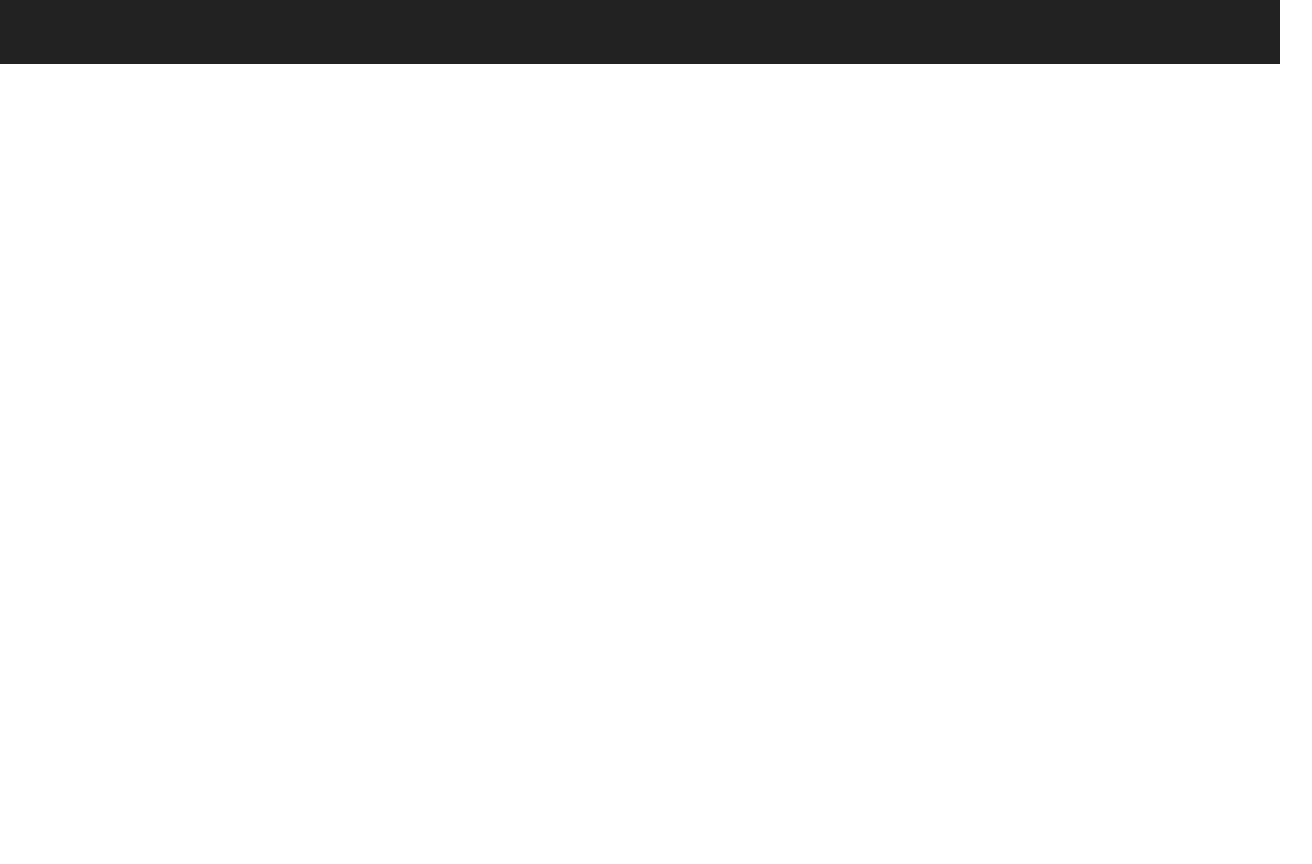
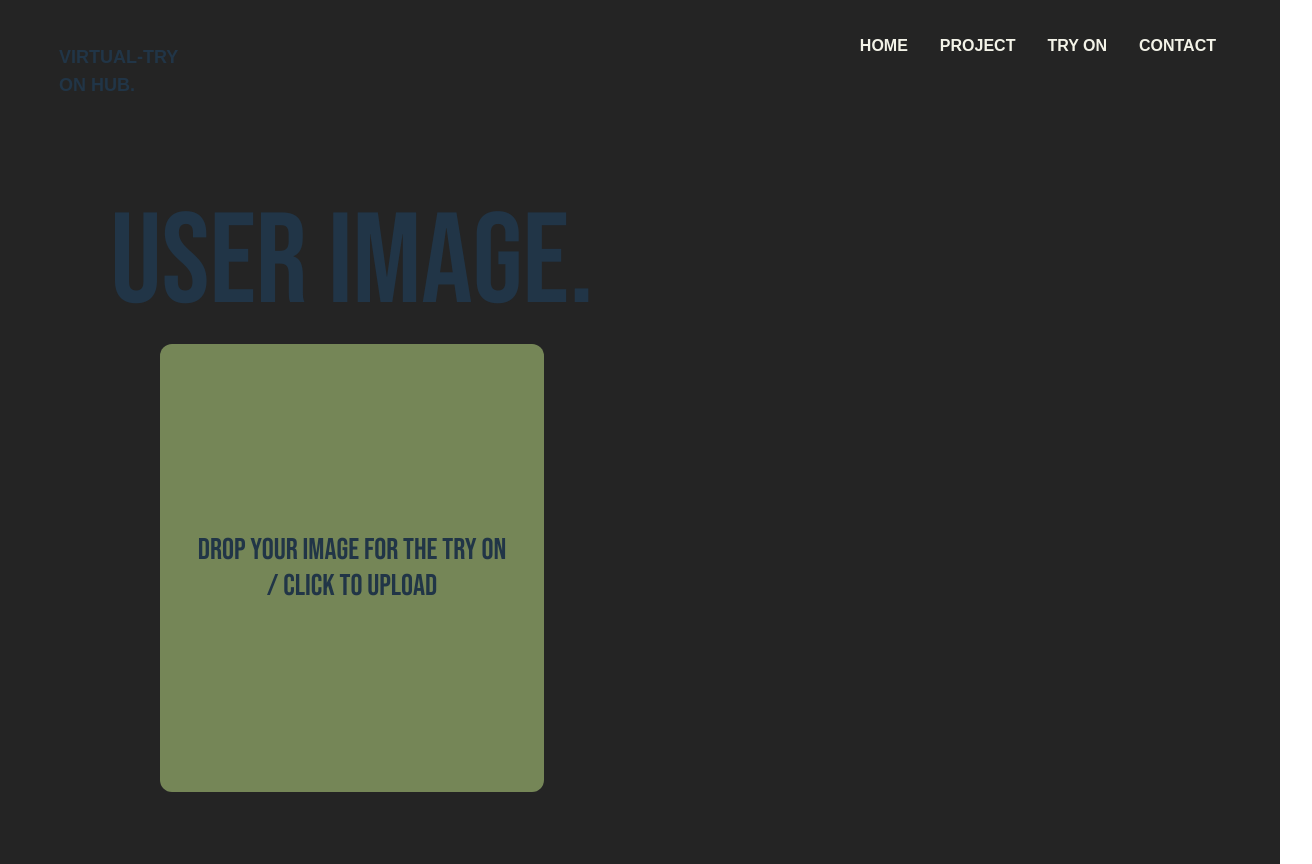
Before and after one commit to anushriiyer/vtoninterface, a React (Vite) app: page /user-image in a window 1280 px wide. Before the commit this address had no page. Shown: the whole page, 1312 px wide, since content can reach past the window. Before the commit the page ends 800 px from the top, so only its background shows below. Built offline with nearby package versions, Linux system fonts and the light colour scheme.

Commit message:
UserImage page

```diff
--- a/src/App.jsx
+++ b/src/App.jsx
@@ -6,6 +6,7 @@ import React from 'react';
 import { BrowserRouter as Router, Routes, Route } from 'react-router-dom';
 import HomePage from './HomePage';
 import TryOnPage from './TryOnPage';
+import UserImage from './UserImage';
 import './index.css'
 
 function App() {
@@ -14,6 +15,7 @@ function App() {
       <Routes>
         <Route path="/" element={<HomePage />} />
         <Route path="/try-on" element={<TryOnPage />} />
+        <Route path="/user-image" element={<UserImage/>}/>
       </Routes>
     </Router>
   );
--- a/src/TryOnPage.jsx
+++ b/src/TryOnPage.jsx
@@ -1,10 +1,18 @@
 import { useState, useEffect } from 'react';
 import { Link} from 'react-router-dom';
+import { useNavigate } from 'react-router-dom';
+import React from 'react';
 
 
 const TryOnPage = () => {
   const [showExamples, setShowExamples] = useState(false);
   const [image, setImage] = useState(null);
+
+  const navigate = useNavigate();
+
+  const GoUserImage = () => {
+    navigate('/user-image');
+  };
 
   // Detect scroll to trigger the change
   useEffect(() => {
@@ -94,6 +102,11 @@ const TryOnPage = () => {
     <div className="mt-8">
         <p className='text-xl'> Step 1/3</p>
         <div className="w-52a bg-gray-300 rounded-full h-2">
+        {image && (
+            <button className="bg-blue-500 px-4 py-2 rounded-lg w-36 h-12 mt-4 text-white" onClick={GoUserImage}>
+              Next
+            </button>
+          )}
         </div>
 </div>
 </div>
--- /dev/null
+++ b/src/UserImage.jsx
@@ -0,0 +1,59 @@
+import React, { useState } from 'react';
+import { Link } from 'react-router-dom'; // Add this if using React Router
+
+const UserImage = () => {
+    const [image, setImage] = useState(null);
+
+    const handleImageUpload = (event) => {
+      const file = event.target.files[0];
+      if (file) {
+        const imageUrl = URL.createObjectURL(file);
+        setImage(imageUrl);
+      }
+    };
+
+    return (
+      <div className='site-container'>
+        {/* Navbar */}
+        <nav className="flex justify-between items-center w-full px-8 py-4 fixed top-0 left-0 bg-transparent z-50">
+          <div className="text-lg font-semibold logo">VIRTUAL-TRY<br></br> ON HUB.</div>
+          <ul className="flex space-x-8 justify-end items-end py-6">
+            <li><Link to="/" className="hover:text-600 font-semibold">HOME</Link></li>
+            <li><a href="#project" className="hover:text-600 font-semibold">PROJECT</a></li>
+            <li><a href="#tryon" className="hover:text-600 font-semibold">TRY ON</a></li>
+            <li><a href="#contact" className="hover:text-600 font-semibold">CONTACT</a></li>
+          </ul>
+        </nav>
+
+        {/* Image Upload Section */}
+        <div className="flex flex-col w-1/2 h-10/12 mt-32 items-center justify-center overflow-hidden">
+          <h1 className="text-9xl font-bold">USER IMAGE.</h1>
+          <div
+            className="h-4/6 w-3/5 rounded-xl upload-box mt-4 flex items-center justify-center px-8 cursor-pointer bg-gray-100 bg-cover bg-center"
+            style={{ backgroundImage: image ? `url(${image})` : 'none' }}
+            onClick={() => document.getElementById('fileInput').click()}
+          >
+            {!image && (
+              <p className='text-3xl text-center'>Drop your image for the try on / Click to Upload</p>
+            )}
+            <input
+              type="file"
+              id="fileInput"
+              className="hidden"
+              accept="image/*"
+              onChange={handleImageUpload}
+            />
+          </div>
+
+          {/* Conditional "Next" Button */}
+          {image && (
+            <button className="bg-blue-500 px-4 py-2 rounded-lg w-36 h-12 mt-4 text-white">
+              Next
+            </button>
+          )}
+        </div>
+      </div>
+    );
+};
+
+export default UserImage;
--- a/src/index.css
+++ b/src/index.css
@@ -48,8 +48,7 @@ a:hover {
 }
 
 body {
-  background-color:#222222;
-  overflow: hidden;
+  background-color:#242424;
 }
 
 
```
